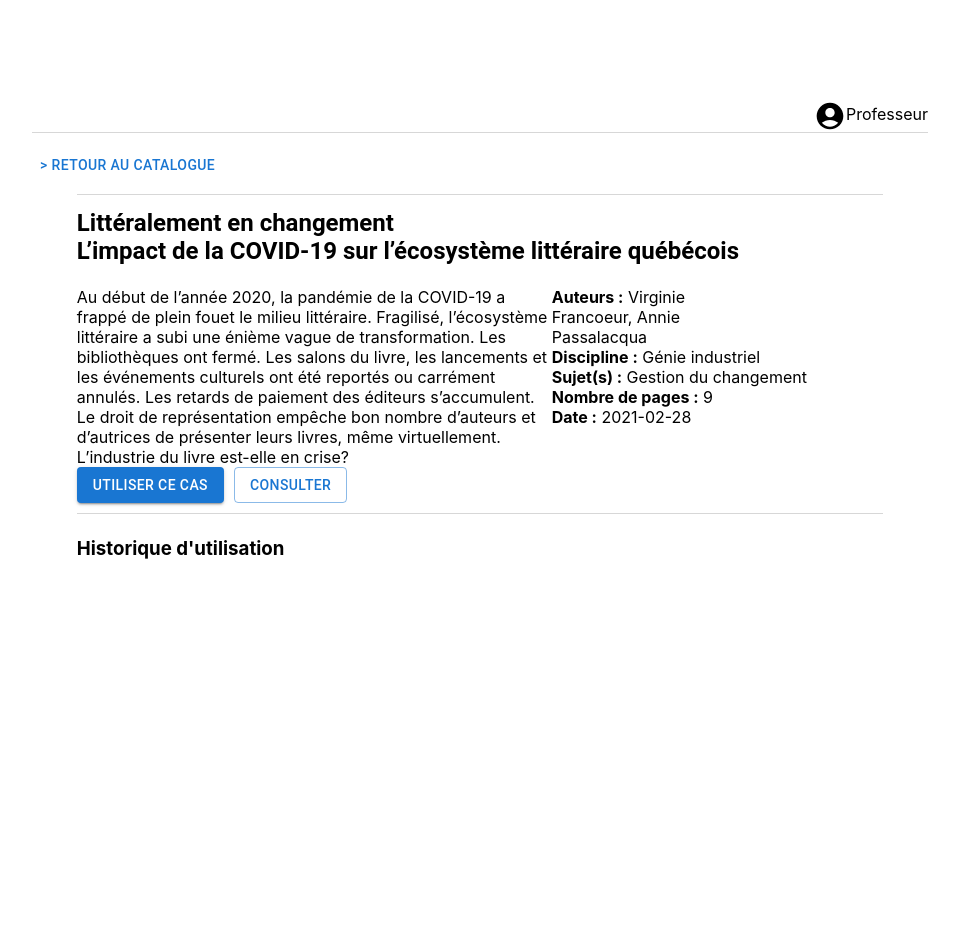
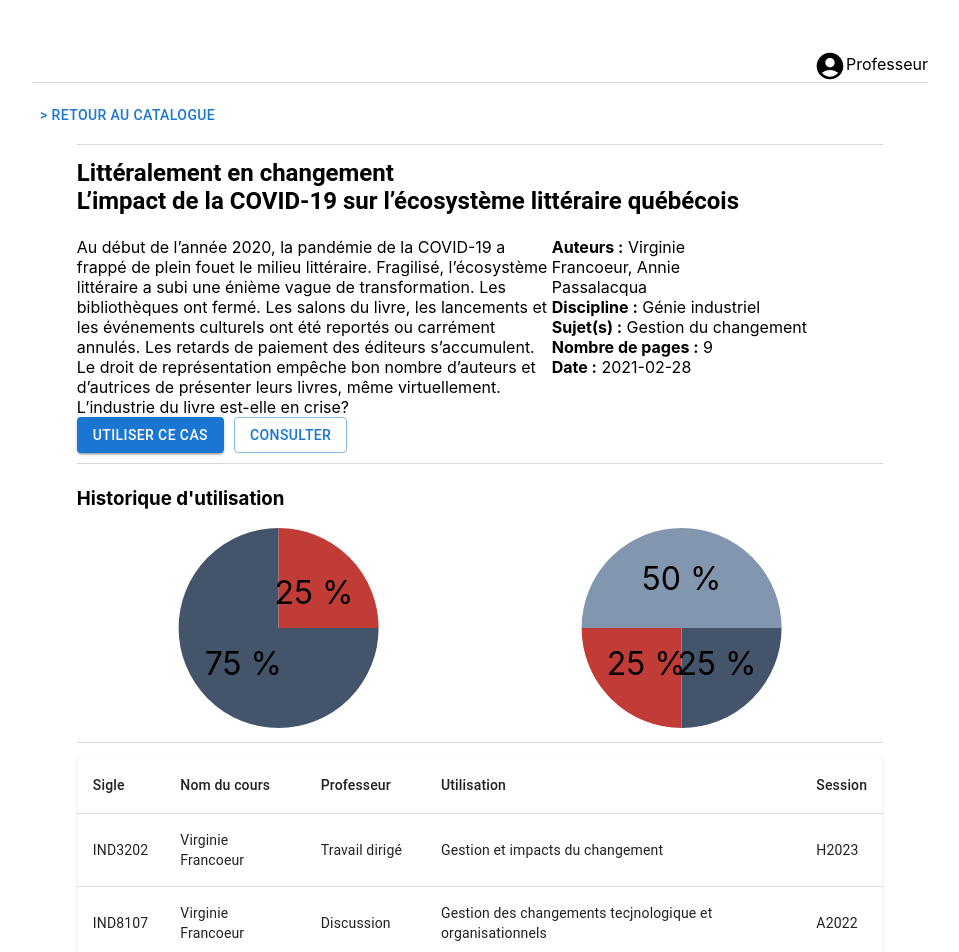
Before and after one commit to EdwardHealy00/Projet-LAC, a React (Create React App) app in the folder etude-cas/: page /etude-de-cas in a window 1280 px wide. Shown: the top 952 px of the page, without its empty margins (160-1119 px from the left). Before the commit the page ends 800 px from the top, so only its background shows below. Built offline with nearby package versions, Linux system fonts and the light colour scheme.

Commit message:
added pie chart and table

```diff
--- a/etude-cas/package.json
+++ b/etude-cas/package.json
@@ -14,6 +14,7 @@
     "@types/node": "^16.11.36",
     "react": "^18.1.0",
     "react-dom": "^18.1.0",
+    "react-minimal-pie-chart": "^8.3.0",
     "react-router-dom": "^6.3.0",
     "react-scripts": "^2.1.3",
     "typescript": "^4.6.4",
@@ -46,7 +47,7 @@
   "devDependencies": {
     "@types/react": "^18.0.10",
     "@types/react-dom": "^18.0.5",
-    "sass": "^1.53.0",
-    "node-sass": "npm:sass@^1.53.0"
+    "node-sass": "npm:sass@^1.53.0",
+    "sass": "^1.53.0"
   }
 }
--- a/etude-cas/src/components/CaseStudyWconnection.tsx
+++ b/etude-cas/src/components/CaseStudyWconnection.tsx
@@ -1,22 +1,27 @@
 import React from "react";
-import '../styles/LightCaseStudy.scss';
-import Button from '@mui/material/Button';
-import '../img/normal_search.svg';
+import "../styles/LightCaseStudy.scss";
+import Button from "@mui/material/Button";
+import "../img/normal_search.svg";
 // import { useNavigate } from "react-router-dom";
-import AccountCircle from '@mui/icons-material/AccountCircle';
+import AccountCircle from "@mui/icons-material/AccountCircle";
+import { PieChart } from "react-minimal-pie-chart";
+import Table from '../components/UI-Elements/Table';
 
 interface Props {}
 
-const CaseStudyWTconnection: React.FC<Props> = ({ }) => {
+const CaseStudyWTconnection: React.FC<Props> = ({}) => {
   // const navigate = useNavigate();
   return (
     <div id="main">
       <div id="profile">
-        <AccountCircle sx={{verticalAlign: 'middle', fontSize:'32px'}}/>Professeur
+        <AccountCircle sx={{ verticalAlign: "middle", fontSize: "32px" }} />
+        Professeur
       </div>
       <div id="main-line"></div>
       <div>
-        <Button className="return" onClick={() => console.log("You clicked")}>&gt; Retour au catalogue</Button>
+        <Button className="return" onClick={() => console.log("You clicked")}>
+          &gt; Retour au catalogue
+        </Button>
         <div className="section">
           <div className="section-line"></div>
           <div id="first">
@@ -28,31 +33,77 @@ const CaseStudyWTconnection: React.FC<Props> = ({ }) => {
             </div>
             <br />
             <div id="information">
-                <div>Au début de l’année 2020, la pandémie de la COVID-19 a frappé de plein fouet le milieu littéraire. Fragilisé, l’écosystème littéraire a subi une énième vague de transformation. Les bibliothèques ont fermé. Les salons du livre, les lancements et les événements culturels ont été reportés ou carrément annulés. Les retards de paiement des éditeurs s’accumulent. Le droit de représentation empêche bon nombre d’auteurs et d’autrices de présenter leurs livres, même virtuellement. L’industrie du livre est-elle en crise?</div>
               <div>
-                  <div><b>Auteurs :</b> Virginie Francoeur, Annie Passalacqua</div>
-                  <div><b>Discipline :</b> Génie industriel</div>
-                  <div><b>Sujet(s) :</b> Gestion du changement</div>
-                  <div><b>Nombre de pages :</b> 9</div>
-                  <div><b>Date :</b> 2021-02-28</div>
+                Au début de l’année 2020, la pandémie de la COVID-19 a frappé de
+                plein fouet le milieu littéraire. Fragilisé, l’écosystème
+                littéraire a subi une énième vague de transformation. Les
+                bibliothèques ont fermé. Les salons du livre, les lancements et
+                les événements culturels ont été reportés ou carrément annulés.
+                Les retards de paiement des éditeurs s’accumulent. Le droit de
+                représentation empêche bon nombre d’auteurs et d’autrices de
+                présenter leurs livres, même virtuellement. L’industrie du livre
+                est-elle en crise?
+              </div>
+              <div>
+                <div>
+                  <b>Auteurs :</b> Virginie Francoeur, Annie Passalacqua
+                </div>
+                <div>
+                  <b>Discipline :</b> Génie industriel
+                </div>
+                <div>
+                  <b>Sujet(s) :</b> Gestion du changement
+                </div>
+                <div>
+                  <b>Nombre de pages :</b> 9
+                </div>
+                <div>
+                  <b>Date :</b> 2021-02-28
+                </div>
+              </div>
             </div>
           </div>
 
-            </div>
-
-              <Button id="use-case" variant="contained" onClick={() => console.log("You clicked")}>Utiliser ce cas</Button>
-              <Button variant="outlined" onClick={() => console.log("You clicked")}>Consulter</Button>
+          <Button
+            id="use-case"
+            variant="contained"
+            onClick={() => console.log("You clicked")}
+          >
+            Utiliser ce cas
+          </Button>
+          <Button variant="outlined" onClick={() => console.log("You clicked")}>
+            Consulter
+          </Button>
         </div>
         <div className="section">
           <div className="section-line"></div>
           <div id="usage-historic">
             <h3>Historique d'utilisation</h3>
+            <PieChart className="pie-chart"
+              data={[
+                { title: "IND3202", value: 75, color: "#44546a" },
+                { title: "IND8107", value: 25, color: "#C13C37" },
+              ]}
+              label={({ dataEntry }) => `${Math.round(dataEntry.percentage)} %`}
+            />
+
+            <PieChart className="pie-chart"
+              data={[
+                { title: "Travail Dirigé (laboratoire)", value: 25, color: "#44546a" },
+                { title: "Discussion en sous-groupes", value: 25, color: "#C13C37" },
+                { title: "Devoir / Projet", value: 50, color: "#8396af" },
+              ]}
+              label={({ dataEntry }) => `${Math.round(dataEntry.percentage)} %`}
+            />
+          </div>
+        </div>
+        <div className="section">
+          <div className="section-line"></div>
+          <Table></Table>
         </div>
       </div>
     </div>
-
-    </div>
   );
-}
+};
 
 export default CaseStudyWTconnection;
--- /dev/null
+++ b/etude-cas/src/components/UI-Elements/Table.tsx
@@ -0,0 +1,59 @@
+import * as React from 'react';
+import Table from '@mui/material/Table';
+import TableBody from '@mui/material/TableBody';
+import TableCell from '@mui/material/TableCell';
+import TableContainer from '@mui/material/TableContainer';
+import TableHead from '@mui/material/TableHead';
+import TableRow from '@mui/material/TableRow';
+import Paper from '@mui/material/Paper';
+
+function createData(
+  courseId: string,
+  courseName: string,
+  professor: string,
+  usage: string,
+  semester: string
+) {
+  return { courseId, courseName, professor, usage, semester };
+}
+
+const rows = [
+  createData('IND3202', 'Gestion et impacts du changement', 'Virginie Francoeur', 'Travail dirigé', 'H2023'),
+  createData('IND8107', 'Gestion des changements tecjnologique et organisationnels', 'Virginie Francoeur', 'Discussion', 'A2022'),
+  createData('IND3202', 'Gestion et impacts du changement', 'Virginie Francoeur', 'Devoir / Projet', 'H2022'),
+  createData('IND3202', 'Gestion et impacts du changement', 'Virginie Francoeur', 'Devoir / Projet', 'H2021'),
+];
+
+export default function BasicTable() {
+  return (
+    <TableContainer component={Paper}>
+      <Table sx={{ minWidth: 650 }} aria-label="simple table">
+        <TableHead>
+          <TableRow>
+            <TableCell>Sigle</TableCell>
+            <TableCell>Nom du cours</TableCell>
+            <TableCell>Professeur</TableCell>
+            <TableCell>Utilisation</TableCell>
+            <TableCell>Session</TableCell>
+          </TableRow>
+        </TableHead>
+        <TableBody>
+          {rows.map((row) => (
+            <TableRow
+              key={row.courseId + row.semester}
+              sx={{ '&:last-child td, &:last-child th': { border: 0 } }}
+            >
+              <TableCell component="th" scope="row">
+                {row.courseId}
+              </TableCell>
+              <TableCell>{row.professor}</TableCell>
+              <TableCell>{row.usage}</TableCell>
+              <TableCell>{row.courseName}</TableCell>
+              <TableCell>{row.semester}</TableCell>
+            </TableRow>
+          ))}
+        </TableBody>
+      </Table>
+    </TableContainer>
+  );
+}
--- a/etude-cas/src/styles/LightCaseStudy.scss
+++ b/etude-cas/src/styles/LightCaseStudy.scss
@@ -2,7 +2,7 @@
   display: flex;
   flex-direction: column;
   align-items: center;
-  margin: 100px 15% 0 15%;
+  margin: 50px 15% 0 15%;
 }
 
 #main-line {
@@ -64,3 +64,8 @@
 #use-case {
   margin-right: 10px;
 }
+
+.pie-chart {
+  width: 50%;
+  height: 200px;
+}
```
Also changed, not shown: 1 other file (tests, documents, lock files or other folders). Lines whose indentation alone changed are shown as unchanged.
